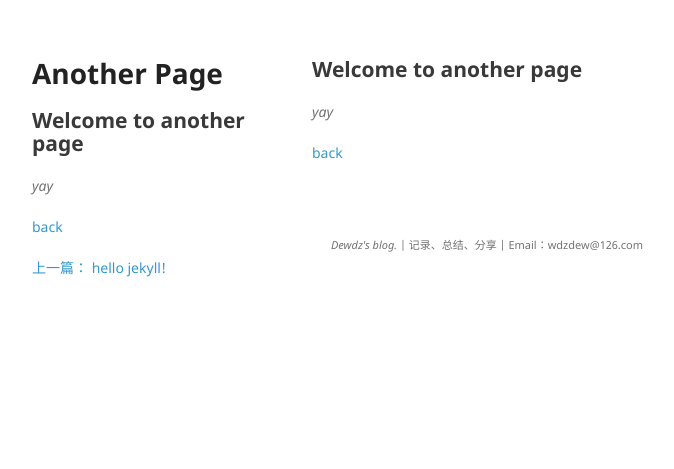
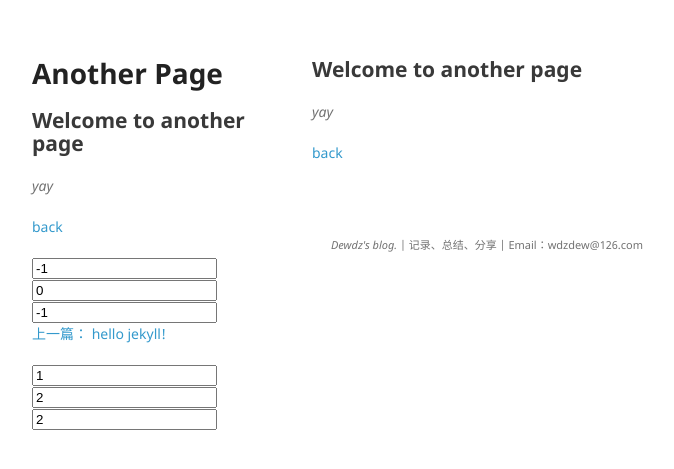
Before and after one commit to dewdz/dewdz.github.io, a Jekyll site: the page built from _posts/2016-12-24-another-page.md, in a window 1280 px wide. Shown: the top 469 px of the page, without its empty margins (153-827 px from the left). Built offline with Jekyll 4.4.1, drawn with Linux system fonts in a browser that asks for light colours.

```diff
--- a/_layouts/post.html
+++ b/_layouts/post.html
@@ -23,17 +23,16 @@
 			{% assign nextPostIndex = -1 %}
 
 			{% for post in site.posts %}
+			<input id="" value="{{ nextPostIndex }}"/>
 				{% if post.title == page.title %}
 					{% if prevPostTitle != "" %}
 						<p><a href="{{ prevPostUrl }}">上一篇： {{ prevPostTitle }}</a></p>
 					{% endif %}
 					{% capture nextPostIndex %}{{ forloop.index0 | plus:1 }}{% endcapture %}
 				{% endif %}
-
+				<input value="{{ forloop.index0 }}"/>
 				{% if nextPostIndex == forloop.index0 %}
-					{% if prevPostTitle != "" %}
-						<p><a href="{{ post.url }}">下一篇： {{ post.title }}</a></p>
-					{% endif %}
+					<p><a href="{{ post.url }}">下一篇： {{ post.title }}</a></p>
 				{% endif %}
 
 				{% capture prevPostTitle %}{{ post.title }}{% endcapture %}
```
Also changed, not shown: _posts/2016-12-23-postTemplate.md (+2 -1 lines).
